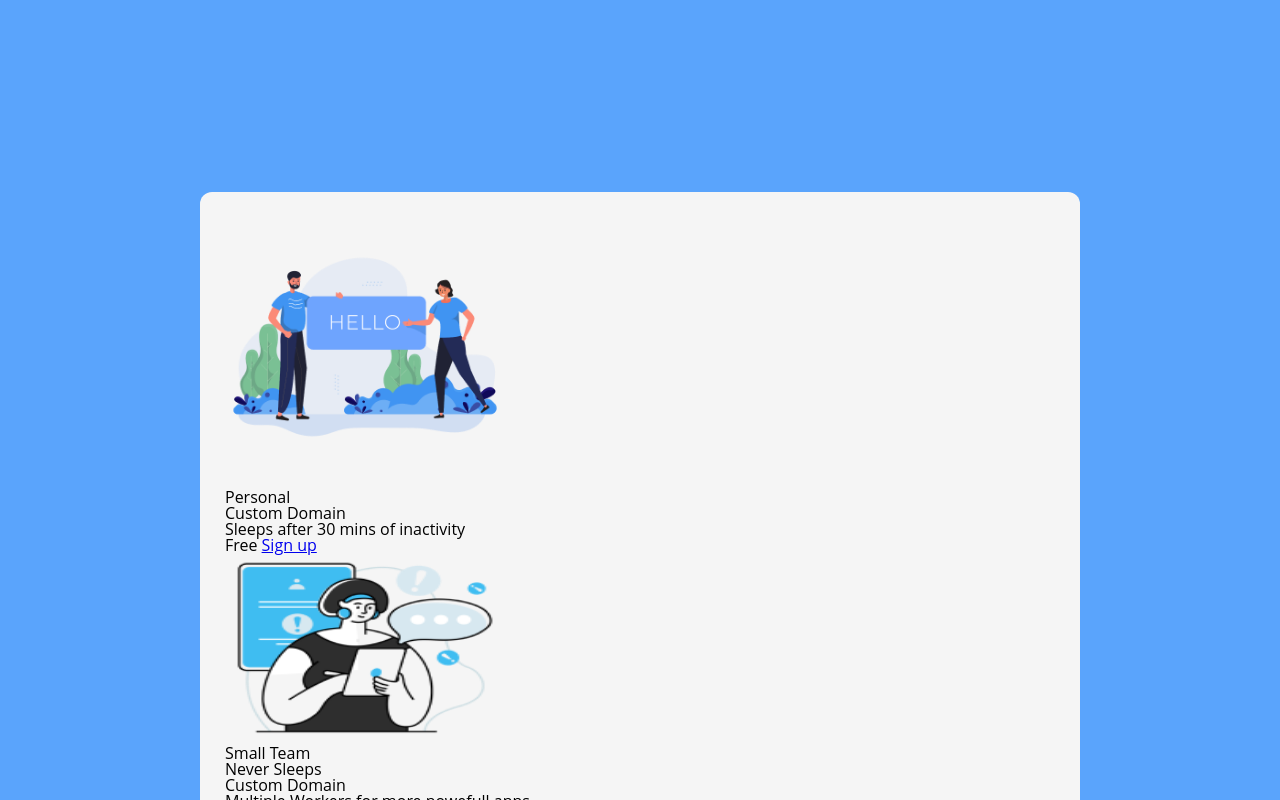
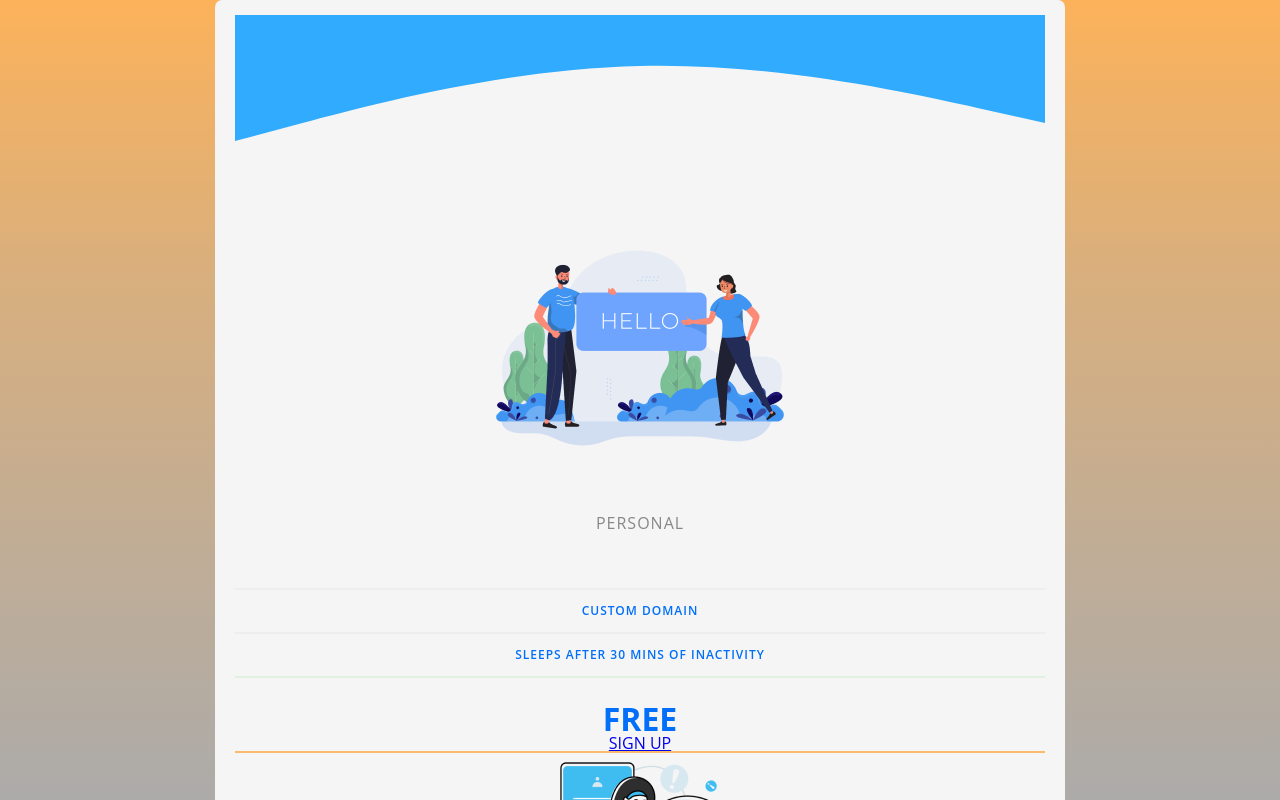
Before and after one commit to JuanFakhri/MembuetTabelPricing, a plain HTML site: page index.html in a window 1280 px wide. Shown: the top 800 px of the page. Drawn offline with Linux system fonts and the light colour scheme.

Commit message:
Pengerjaan tgl 09/02/23 jam 08.33 WIB

```diff
--- a/app.css
+++ b/app.css
@@ -132,30 +132,79 @@ table {
 }
 
 /* End CSS Reset */
+
 html {
     font-family: 'Open Sans', sans-serif;
     box-sizing: border-box;
 }
 
 body {
-    background-color: #5AA4FC;
-
+    background: linear-gradient(to bottom, #FCB25A, 40%, #5AA4FC);
     display: flex;
     justify-content: center;
     align-items: center;
-    min-height: 165vh;
+    min-height: 160vh;
 
 }
 
 .panel {
     background-color: whitesmoke;
-    border-radius: 12px;
-    -webkit-border-radius: 12px;
-    -moz-border-radius: 12px;
-    -ms-border-radius: 12px;
-    -o-border-radius: 12px;
-    padding: 15px 25px;
-    width: 80%;
-    max-width: 830px;
+    border-radius: 7px;
+    -webkit-border-radius: 7px;
+    -moz-border-radius: 7px;
+    -ms-border-radius: 7px;
+    -o-border-radius: 7px;
+    padding: 15px 20px;
+    width: 100%;
+    max-width: 850px;
+    display: flex;
+    flex-direction: column;
+    box-sizing: border-box;
+    text-align: center;
+    text-transform: uppercase;
+}
 
+.pricing-plan {
+    border-bottom: 2px solid #fcb35adc;
 }
+
+.pricing-plan:last-child {
+    border-bottom: none;
+}
+
+.pricing-img {
+    margin-bottom: 25px;
+    max-width: 100%;
+}
+
+.pricing-header {
+    color: #888;
+    font-weight: 600px;
+    letter-spacing: 1px;
+    line-height: 40px;
+}
+
+.pricing-features {
+    margin: 45px 0 25px;
+    color: #016ff9;
+}
+
+.pricing-features-item {
+    font-weight: 600;
+    letter-spacing: 1px;
+    font-size: 12px;
+    line-height: 1.5;
+    padding: 12px 0;
+    border-top: 2px solid #eeeeeedc;
+}
+
+.pricing-features-item:last-child {
+    border-bottom: 2px solid #e1f1e1;
+}
+
+.pricing-price {
+    color: #016ff9;
+    display: block;
+    font-size: 32px;
+    font-weight: 700;
+}
--- a/index.html
+++ b/index.html
@@ -12,11 +12,16 @@
 </head>
 
 <body>
+
     <div class="panel pricing-table">
-
+        <svg xmlns="http://www.w3.org/2000/svg" viewBox="0 0 1440 320">
+            <path fill="#0099ff" fill-opacity="0.8"
+                d="M0,224L120,192C240,160,480,96,720,90.7C960,85,1200,139,1320,165.3L1440,192L1440,0L1320,0C1200,0,960,0,720,0C480,0,240,0,120,0L0,0Z">
+            </path>
+        </svg>
 
         <div class="pricing-plan">
-            <img src="Icons/SayHello.png" alt="Personal" class="pricing-image" width="280px">
+            <img src="Icons/SayHello.png" alt="Personal" class="pricing-image">
             <h2 class="pricing-header">Personal</h2>
             <ul class="pricing-features">
                 <li class="pricing-features-item">Custom Domain</li>
@@ -29,8 +34,8 @@
         </div>
 
         <div class="pricing-plan">
-            <img src="Icons/Business.png" alt="Small Team" class="pricing-image" width="280px" height="190px">
-            <h2 class="pricing-header">Small Team</h2>
+            <img src="Icons/Business.png" alt="Small Team" class="pricing-image"">
+            <h2 class=" pricing-header">Small Team</h2>
             <ul class="pricing-features">
                 <li class="pricing-features-item">Never Sleeps</li>
                 <li class="pricing-features-item">Custom Domain</li>
@@ -42,18 +47,25 @@
         </div>
 
         <div class="pricing-plan">
-            <img src="Icons/Delivery _ orde.png" alt="Enterorise" class="pricing-image" width="280px" height="190px">
-            <h2 class="pricing-header">Enterorise</h2>
+            <img src="Icons/Delivery _ orde.png" alt="Enterorise" class="pricing-image"">
+            <h2 class=" pricing-header">Enterorise</h2>
             <ul class="pricing-features">
                 <li class="pricing-features-item">Dedicated</li>
                 <li class="pricing-features-item">Custom Domain</li>
-                <li>Simple Horizontal Scalability</li>
+                <li class="pricing-features-item">Simple Horizontal Scalability</li>
                 <li class="pricing-features-item">Sleeps after 30 mins of inactivity</li>
             </ul>
             <span class="pricing-price">$305</span>
 
             <a href="#/" class="pricing-button">Free Trial</a>
         </div>
+
+        <svg xmlns="http://www.w3.org/2000/svg" viewBox="0 0 1440 320">
+            <path fill="#0099ff" fill-opacity="0.8"
+                d="M0,224L120,192C240,160,480,96,720,90.7C960,85,1200,139,1320,165.3L1440,192L1440,320L1320,320C1200,320,960,320,720,320C480,320,240,320,120,320L0,320Z">
+            </path>
+        </svg>
+
     </div>
 </body>
 
```
